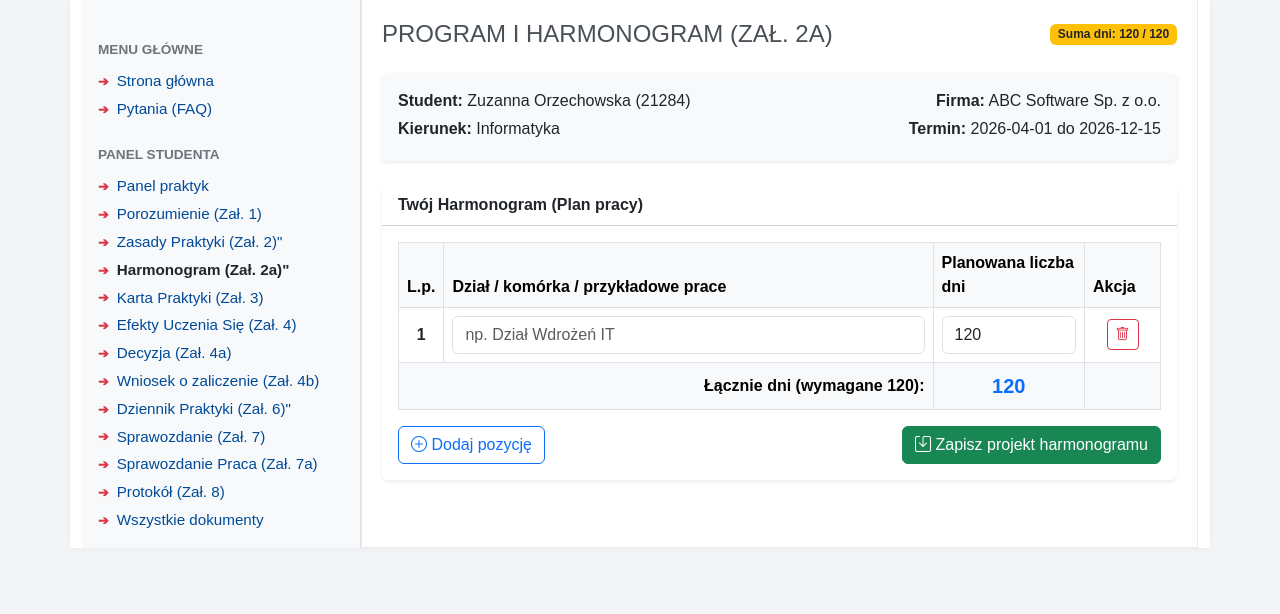
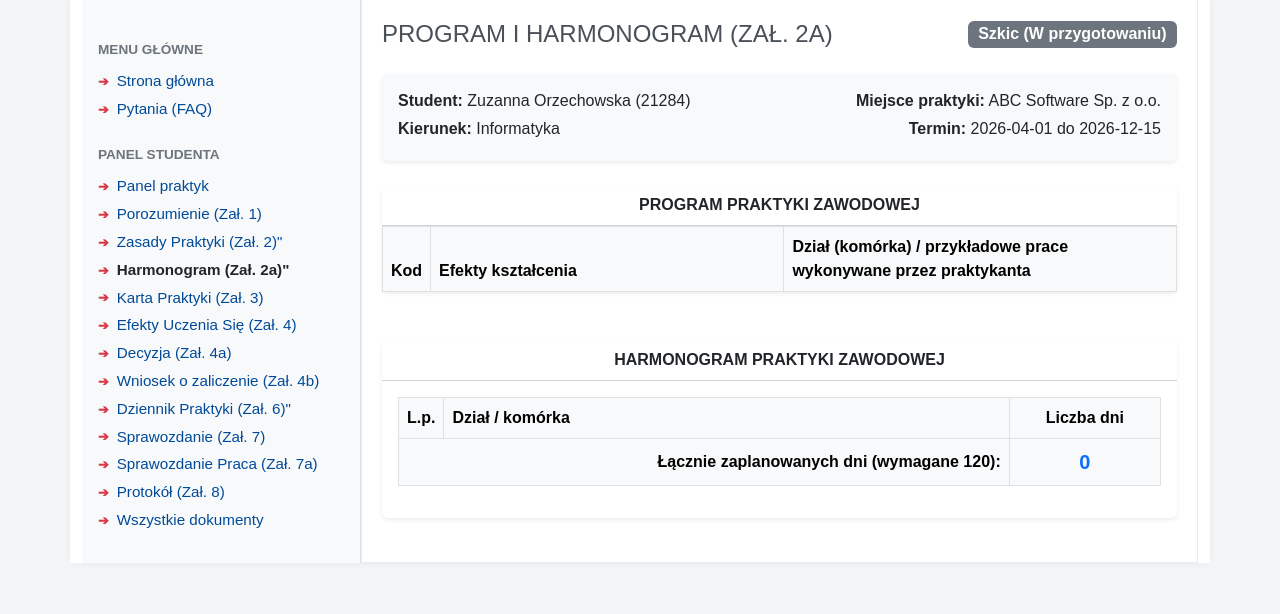
Before and after one commit to zuzanna-orzechowska/praktyki-system, a Flask app: page /student/zal2a_harmonogram in a window 1280 px wide. Shown: the part 186-800 px from the top of the page. Run offline with Flask 3, Linux system fonts and the light colour scheme; a user stored in the database is signed in; data comes from the database, SQL or seed files in the repository; both versions use the stored data as it was after the commit; lists and menus that the app fills with data are empty.

Commit message:
polaczenie zalacznika nr 2a i 3 ze studentem

```diff
--- a/templates/dokumenty/zal2a_harmonogram.html
+++ b/templates/dokumenty/zal2a_harmonogram.html
@@ -2,38 +2,99 @@
 
 {% block content %}
 <div class="d-flex justify-content-between align-items-center mb-4">
-    <h2 style="color: #495057; font-weight: normal; font-size: 1.5rem; text-transform: uppercase; margin-bottom: 0;">
-        Program i Harmonogram (Zał. 2a)</h2>
-    <span class="badge {% if suma_dni == 120 %}bg-success{% else %}bg-warning text-dark{% endif %}">Suma dni: <span
-            id="sumaBadge">{{ suma_dni }}</span> / 120</span>
+    <div>
+        {% if current_user.rola == 'uopz' %}
+        <a href="{{ url_for('uopz.teczka', student_id=student.id) }}" class="btn btn-sm btn-outline-secondary mb-2"><i
+                class="bi bi-arrow-left"></i> Wróć do Teczki</a>
+        {% endif %}
+        <h2
+            style="color: #495057; font-weight: normal; font-size: 1.5rem; text-transform: uppercase; margin-bottom: 0;">
+            Program i Harmonogram (Zał. 2a)</h2>
+    </div>
+
+    <!-- Status -->
+    {% if dokument.status == 'Approved' %}
+    <span class="badge bg-success fs-6">Zatwierdzony</span>
+    {% elif dokument.status == 'Under_Review' %}
+    <span class="badge bg-info text-dark fs-6">Oczekuje na akceptację Studenta</span>
+    {% elif dokument.status == 'Rejected' %}
+    <span class="badge bg-danger fs-6">Odrzucony przez Studenta</span>
+    {% else %}
+    <span class="badge bg-secondary fs-6">Szkic (W przygotowaniu)</span>
+    {% endif %}
 </div>
+
+{% if dokument.uwagi_opiekuna %}
+<div class="alert alert-warning shadow-sm border-0 mb-4">
+    <i class="bi bi-exclamation-triangle-fill me-2"></i> <strong>Komentarz:</strong> {{ dokument.uwagi_opiekuna }}
+</div>
+{% endif %}
 
 <div class="card mb-4 shadow-sm border-0 p-3 bg-light">
     <div class="row">
         <div class="col-md-6">
-            <p class="mb-1"><strong>Student:</strong> {{ current_user.imie }} {{ current_user.nazwisko }} ({{
-                student.nr_albumu }})</p>
+            <p class="mb-1"><strong>Student:</strong> {{ student.uzytkownik.imie }} {{ student.uzytkownik.nazwisko }}
+                ({{ student.nr_albumu }})</p>
             <p class="mb-1"><strong>Kierunek:</strong> {{ student.kierunek }}</p>
         </div>
         <div class="col-md-6 text-md-end">
-            <p class="mb-1"><strong>Firma:</strong> {{ praktyka.zaklad.nazwa }}</p>
+            <p class="mb-1"><strong>Miejsce praktyki:</strong> {{ praktyka.zaklad.nazwa if praktyka.zaklad else 'Brak'
+                }}</p>
             <p class="mb-1"><strong>Termin:</strong> {{ praktyka.data_start }} do {{ praktyka.data_end }}</p>
         </div>
     </div>
 </div>
 
-<!-- Harmonogram Form -->
-<div class="card shadow-sm border-0 mb-4">
-    <div class="card-header bg-white fw-bold">Twój Harmonogram (Plan pracy)</div>
-    <div class="card-body">
-        <form method="POST" action="{{ url_for('student.zal2a_harmonogram') }}">
+<form method="POST">
+
+    <!-- CZĘŚĆ I: PROGRAM PRAKTYKI ZAWODOWEJ -->
+    <div class="card shadow-sm border-0 mb-5">
+        <div class="card-header bg-white fw-bold text-center">PROGRAM PRAKTYKI ZAWODOWEJ</div>
+        <div class="card-body p-0">
+            <table class="table table-bordered align-middle mb-0">
+                <thead class="table-light">
+                    <tr>
+                        <th style="width: 5%" class="text-center">Kod</th>
+                        <th style="width: 45%">Efekty kształcenia</th>
+                        <th style="width: 50%">Dział (komórka) / przykładowe prace wykonywane przez praktykanta</th>
+                    </tr>
+                </thead>
+                <tbody>
+                    {% for kod, definicja in efekty_definicje %}
+                    <tr>
+                        <td class="text-center fw-bold">{{ kod }}</td>
+                        <td class="small">{{ definicja }}</td>
+                        <td>
+                            {% if current_user.rola == 'uopz' %}
+                            <textarea name="prace_{{ kod }}" class="form-control" rows="2"
+                                placeholder="Wpisz komórkę i zadania...">{{ zapisane_programy.get(kod, '') }}</textarea>
+                            {% else %}
+                            {{ zapisane_programy.get(kod, 'Brak wpisu') }}
+                            {% endif %}
+                        </td>
+                    </tr>
+                    {% endfor %}
+                </tbody>
+            </table>
+        </div>
+    </div>
+
+    <!-- CZĘŚĆ II: HARMONOGRAM PRAKTYKI ZAWODOWEJ -->
+    <div class="card shadow-sm border-0 mb-4">
+        <div class="card-header bg-white fw-bold text-center">HARMONOGRAM PRAKTYKI ZAWODOWEJ</div>
+        <div class="card-body">
             <table class="table table-bordered align-middle">
                 <thead class="table-light">
                     <tr>
-                        <th style="width: 5%">L.p.</th>
-                        <th style="width: 65%">Dział / komórka / przykładowe prace</th>
-                        <th style="width: 20%">Planowana liczba dni</th>
-                        <th style="width: 10%">Akcja</th>
+                        <th style="width: 5%" class="text-center">L.p.</th>
+                        {% if current_user.rola == 'uopz' %}
+                        <th style="width: 65%">Dział / komórka</th>
+                        {% else %}
+                        <th style="width: 75%">Dział / komórka</th>
+                        {% endif %}
+                        <th style="width: 20%" class="text-center">Liczba dni</th>
+                        {% if current_user.rola == 'uopz' %}<th style="width: 10%" class="text-center">Akcja</th>{%
+                        endif %}
                     </tr>
                 </thead>
                 <tbody id="harmonogramBody">
@@ -41,52 +102,81 @@
                     {% for p in pozycje %}
                     <tr>
                         <td class="text-center fw-bold row-num">{{ p.lp }}</td>
-                        <td><input type="text" name="dzial[]" class="form-control" value="{{ p.dzial_komorka }}"
-                                required></td>
-                        <td><input type="number" name="dni[]" class="form-control dni-input"
+                        <td>
+                            {% if current_user.rola == 'uopz' %}
+                            <input type="text" name="dzial[]" class="form-control" value="{{ p.dzial_komorka }}"
+                                required>
+                            {% else %}
+                            {{ p.dzial_komorka }}
+                            {% endif %}
+                        </td>
+                        <td class="text-center">
+                            {% if current_user.rola == 'uopz' %}
+                            <input type="number" name="dni[]" class="form-control dni-input text-center"
                                 value="{{ p.planowana_liczba_dni }}" min="1" max="120" onchange="calculateSum()"
-                                required></td>
-                        <td class="text-center">
-                            <button type="button" class="btn btn-outline-danger btn-sm" onclick="removeHRow(this)"><i
-                                    class="bi bi-trash"></i></button>
+                                required>
+                            {% else %}
+                            {{ p.planowana_liczba_dni }} dni
+                            {% endif %}
                         </td>
+                        {% if current_user.rola == 'uopz' %}
+                        <td class="text-center"><button type="button" class="btn btn-outline-danger btn-sm"
+                                onclick="removeHRow(this)"><i class="bi bi-trash"></i></button></td>
+                        {% endif %}
                     </tr>
                     {% endfor %}
-                    {% else %}
+                    {% elif current_user.rola == 'uopz' %}
                     <tr>
                         <td class="text-center fw-bold row-num">1</td>
-                        <td><input type="text" name="dzial[]" class="form-control" placeholder="np. Dział Wdrożeń IT"
-                                required></td>
-                        <td><input type="number" name="dni[]" class="form-control dni-input" value="120" min="1"
-                                max="120" onchange="calculateSum()" required></td>
-                        <td class="text-center">
-                            <button type="button" class="btn btn-outline-danger btn-sm" onclick="removeHRow(this)"><i
-                                    class="bi bi-trash"></i></button>
-                        </td>
+                        <td><input type="text" name="dzial[]" class="form-control" placeholder="Dział..." required></td>
+                        <td><input type="number" name="dni[]" class="form-control dni-input text-center" value="120"
+                                min="1" max="120" onchange="calculateSum()" required></td>
+                        <td class="text-center"><button type="button" class="btn btn-outline-danger btn-sm"
+                                onclick="removeHRow(this)"><i class="bi bi-trash"></i></button></td>
                     </tr>
                     {% endif %}
                 </tbody>
                 <tfoot>
                     <tr class="table-light fw-bold">
-                        <td colspan="2" class="text-end">Łącznie dni (wymagane 120):</td>
-                        <td class="text-center text-primary fs-5" id="totalDays">0</td>
-                        <td></td>
+                        <td colspan="2" class="text-end">Łącznie zaplanowanych dni (wymagane 120):</td>
+                        <td class="text-center text-primary fs-5" id="totalDays">{{ suma_dni }}</td>
+                        {% if current_user.rola == 'uopz' %}<td></td>{% endif %}
                     </tr>
                 </tfoot>
             </table>
 
-            <div class="d-flex justify-content-between">
-                <button type="button" class="btn btn-outline-primary" onclick="addHRow()">
-                    <i class="bi bi-plus-circle"></i> Dodaj pozycję
-                </button>
-                <button type="submit" class="btn btn-success">
-                    <i class="bi bi-save"></i> Zapisz projekt harmonogramu
-                </button>
+            {% if current_user.rola == 'uopz' %}
+            <div class="d-flex justify-content-between mt-4">
+                <button type="button" class="btn btn-outline-primary" onclick="addHRow()"><i
+                        class="bi bi-plus-circle"></i> Dodaj wiersz</button>
+                <button type="submit" name="akcja" value="zapisz" class="btn btn-success"><i class="bi bi-send"></i>
+                    Zapisz całość i wyślij</button>
             </div>
-        </form>
+            {% endif %}
+        </div>
     </div>
-</div>
+</form>
 
+<!-- PANEL DECYZYJNY DLA STUDENTA -->
+{% if current_user.rola == 'student' and dokument.status in ['Under_Review', 'Rejected'] %}
+<h5 class="fw-bold mb-3 mt-5">Decyzja Studenta (Uzgodnienie programu)</h5>
+<form method="POST" class="p-4 border rounded bg-light">
+    <p class="text-muted small mb-3">Zgodnie z regulaminem, musisz uzgodnić i zaakceptować ten plan.</p>
+    <div class="mb-4">
+        <textarea class="form-control" name="komentarz" rows="2"
+            placeholder="Wpisz uwagi, jeśli odrzucasz..."></textarea>
+    </div>
+    <div class="d-flex justify-content-end gap-2">
+        <button type="submit" name="akcja" value="odrzuc" class="btn btn-outline-danger"><i class="bi bi-x-circle"></i>
+            Odrzuć (zgłoś uwagi)</button>
+        <button type="submit" name="akcja" value="akceptuj" class="btn btn-success"><i class="bi bi-check-circle"></i>
+            Akceptuję</button>
+    </div>
+</form>
+{% endif %}
+
+
+{% if current_user.rola == 'uopz' %}
 <script>
     function addHRow() {
         const tbody = document.getElementById('harmonogramBody');
@@ -96,7 +186,7 @@
         newRow.innerHTML = `
             <td class="text-center fw-bold row-num">${rowCount + 1}</td>
             <td><input type="text" name="dzial[]" class="form-control" placeholder="Kolejny dział..." required></td>
-            <td><input type="number" name="dni[]" class="form-control dni-input" value="10" min="1" max="120" onchange="calculateSum()" required></td>
+            <td><input type="number" name="dni[]" class="form-control dni-input text-center" value="10" min="1" max="120" onchange="calculateSum()" required></td>
             <td class="text-center">
                 <button type="button" class="btn btn-outline-danger btn-sm" onclick="removeHRow(this)"><i class="bi bi-trash"></i></button>
             </td>
@@ -119,7 +209,6 @@
         let sum = 0;
         inputs.forEach(input => sum += parseInt(input.value) || 0);
         document.getElementById('totalDays').innerText = sum;
-        document.getElementById('sumaBadge').innerText = sum;
 
         if (sum > 120) {
             alert('Uwaga: Przekroczyłeś wymaganą sumę 120 dni roboczych!');
@@ -128,4 +217,5 @@
 
     window.onload = calculateSum;
 </script>
+{% endif %}
 {% endblock %}
```
Also changed, not shown: blueprints/student.py (+14 -15 lines), blueprints/uopz.py (+131 -1 lines), dokumentacja/baza-danych/szkielet_bazy.sql (+13 -0 lines), models.py (+9 -0 lines), templates/dokumenty/zal3_karta.html (+87 -90 lines), templates/uopz/teczka.html (+7 -10 lines), praktyki.db.
